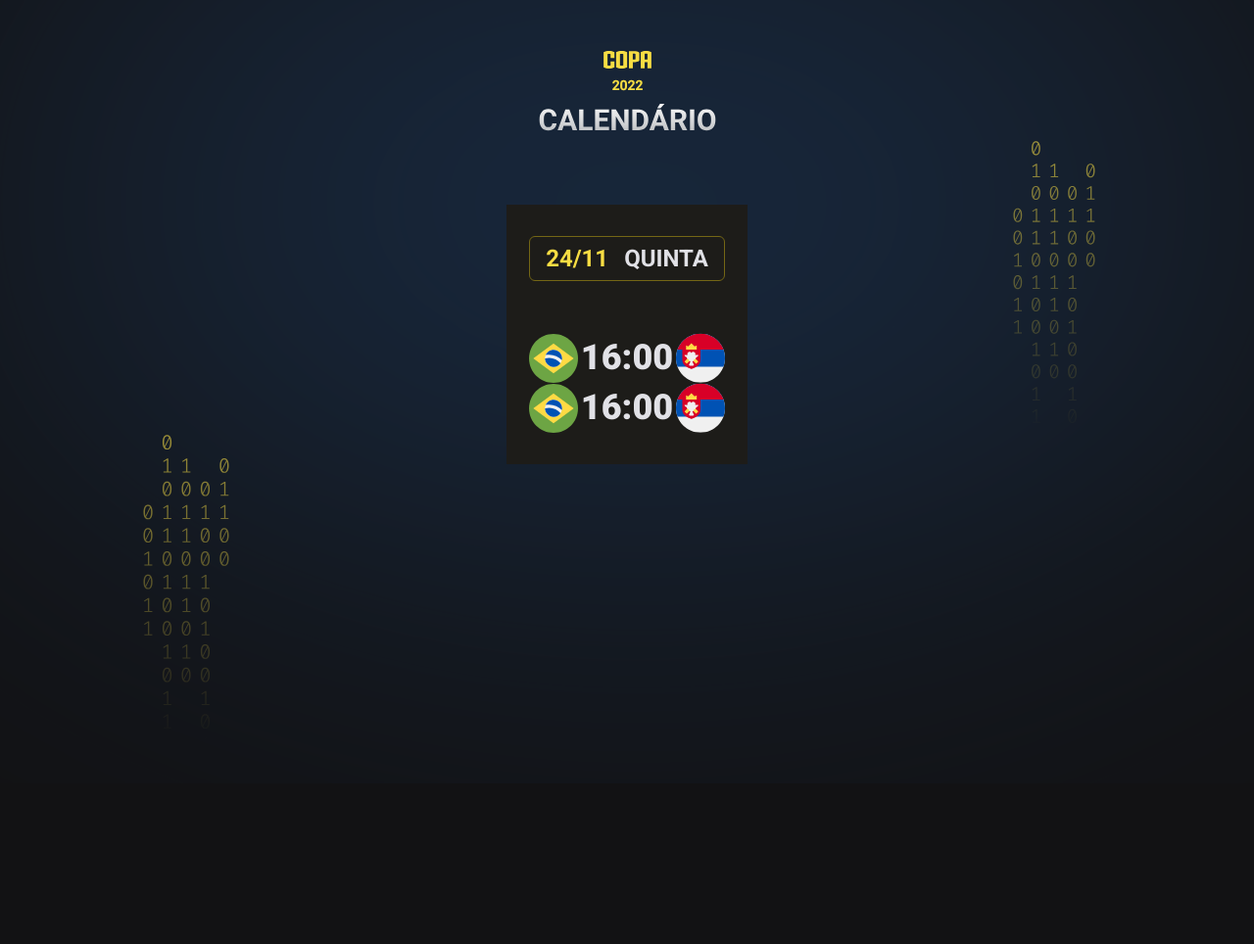
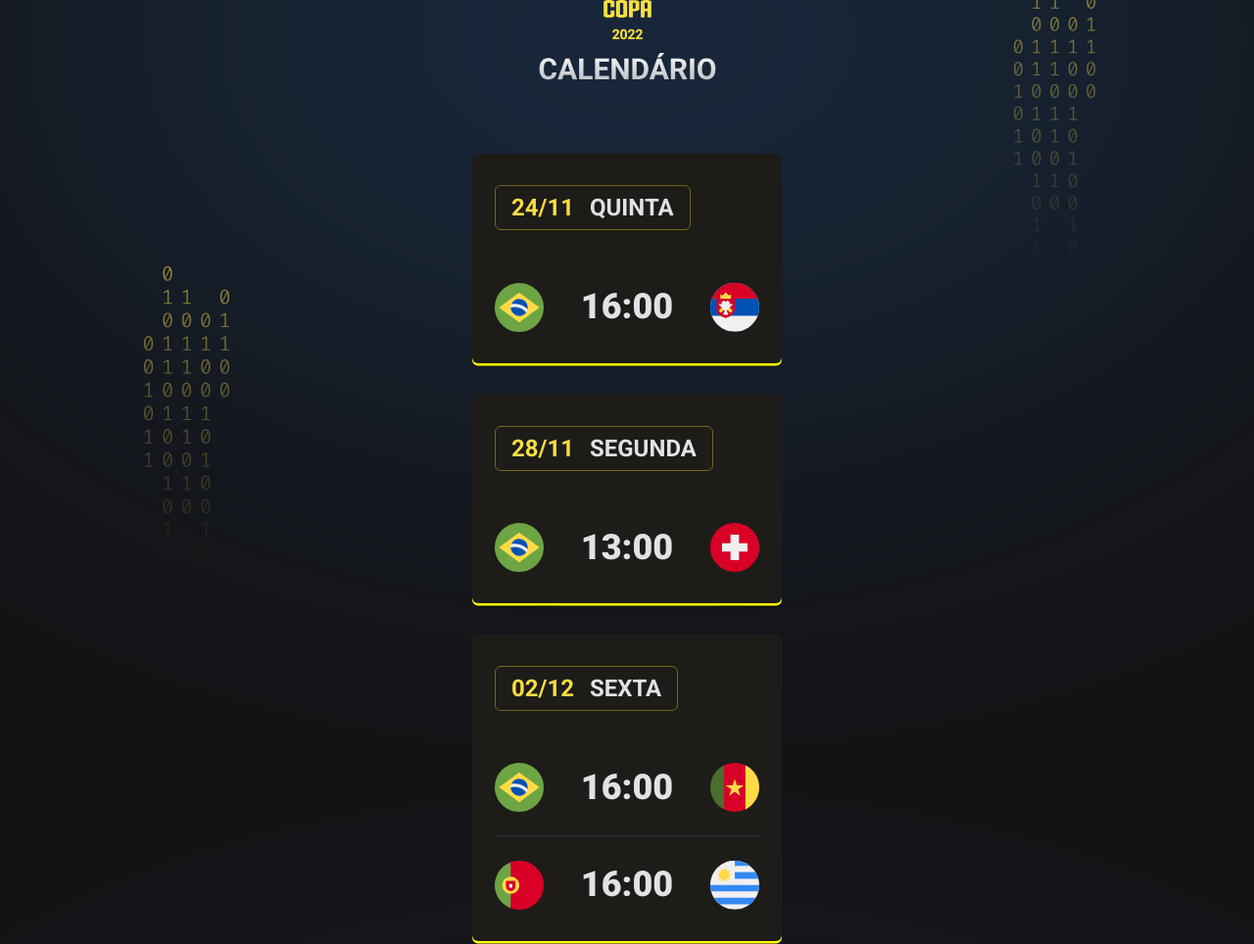
Before and after one commit to RCysne/worldCup22, a plain HTML site: page index.html in a window 1280 px wide. Shown: the whole page at 98% size. Before the commit the page ends 800 px from the top, so only its background shows below. Drawn offline with Linux system fonts and the light colour scheme.

Commit message:
Adicionando o JS

```diff
--- a/index.html
+++ b/index.html
@@ -9,8 +9,14 @@
   <title>WorldCup 2022</title>
 </head>
 <body>
+  <header>
+    <img src="./assets/logo.svg" alt="Logo copa">
+  </header>
   <div id="app">
-    <header>
+    <main id="cards"></main>
+
+
+    <!-- <header>
         <img src="./assets/logo.svg" alt="Logo copa">
     </header>
 
@@ -32,7 +38,8 @@
       </ul>
     </div>
 
-    </main>
+    -->
   </div>
+  <script src="/main.js"></script>
 </body>
 </html>
--- /dev/null
+++ b/main.js
@@ -0,0 +1,31 @@
+function createGame (player1, hour, player2) {
+  return `
+  <li>
+    <img src="./assets/icon-${player1}.svg" alt="Bandeira do ${player1}">
+      <strong>${hour}</strong>
+    <img src="./assets/icon-${player2}.svg" alt="Bandeira do ${player2}">
+  </li>
+  `
+}
+
+function createCard (date, day, games) {
+  return `
+  <div class="card">
+      <h2>${date}<span>${day}</span></h2>
+        <ul>
+          ${games}
+        </ul>
+      </div>`
+    }
+
+
+document.querySelector('#cards').innerHTML =
+
+    createCard('24/11', 'quinta', createGame('brasil', '16:00', 'serbia'))
++
+    createCard('28/11', 'segunda', createGame('brasil', '13:00', 'switzerland'))
++
+    createCard('02/12', 'sexta',
+    createGame('brasil', '16:00', 'cameroon') +
+    createGame('portugal', '16:00', 'uruguay')
+    )
--- a/style.css
+++ b/style.css
@@ -14,7 +14,7 @@ body {
   background: #121214;
   background-image: url(/assets/bg.svg);
   background-position-x: center;
-  background-position-y: 55.6%;
+  background-position-y: -715px;
 }
 
 body * {
@@ -32,11 +32,19 @@ header {
   text-align: center;
 }
 
+#cards {
+  display: flex;
+  flex-direction: column;
+  gap: 32px;
+}
+
 .card {
   /* border: 1px solid red; */
   padding: 32px 23px;
   text-align: center;
   background-color: #1D1C19;
+  border-radius: 6px;
+  box-shadow: 0 2.5px 0px yellow;
 }
 
 .card h2 {
@@ -47,7 +55,7 @@ header {
   border: 1px solid #746615;
   border-radius: 6px;
   width: fit-content;
-  martgin-inline: auto;
+  mar gin-inline: auto;
   margin-bottom: 53px;
   color: #f7dd43;
 }
@@ -55,6 +63,14 @@ header {
 .card h2 span {
   color: #e1e1e6;
   text-transform: uppercase;
+}
+
+.card ul {
+  display: flex;
+  flex-direction: column;
+  gap: 24px;
+
+  width: 270px;
 }
 
 .card ul li {
@@ -69,3 +85,33 @@ header {
   line-height: 125%;
   color: #e1e1e6;
 }
+
+.card ul li + li {
+  padding-top: 24px;
+  border-top: 1px solid #323238;
+}
+
+.card h2:hover,
+.card ul li strong:hover,
+.card ul li img:hover {
+  transform: scale(1.1);
+  transition: transform .3s;
+}
+
+.card {
+  opacity: 1;
+  animation: appear .2s fowards;
+}
+
+@keyframes appear {
+
+  0% {
+    opacity: 0;
+    transform: traslateY(-50px);
+  }
+
+  100% {
+    opacity: 1;
+  }
+
+}
```
Also changed, not shown: assets/icon-armeny.svg (added), assets/icon-british-columbia.svg (added), assets/icon-cameroon.svg (added), assets/icon-colombia.svg (added), assets/icon-comoros.svg (added), assets/icon-ghana.svg (added), assets/icon-hungary.svg (added), assets/icon-india.svg (added), assets/icon-japan.svg (added), assets/icon-jordan.svg (added), assets/icon-portugal.svg (added), assets/icon-south-korea.svg (added), assets/icon-switzerland.svg (added), assets/icon-uruguay.svg (added), 1 more files.
